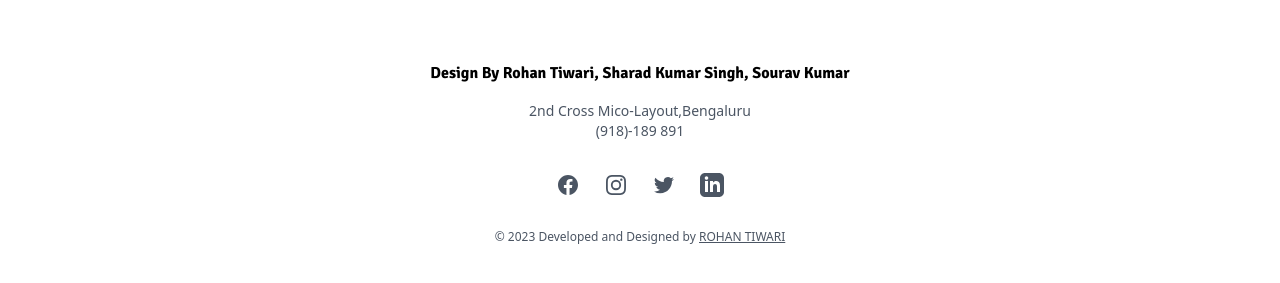
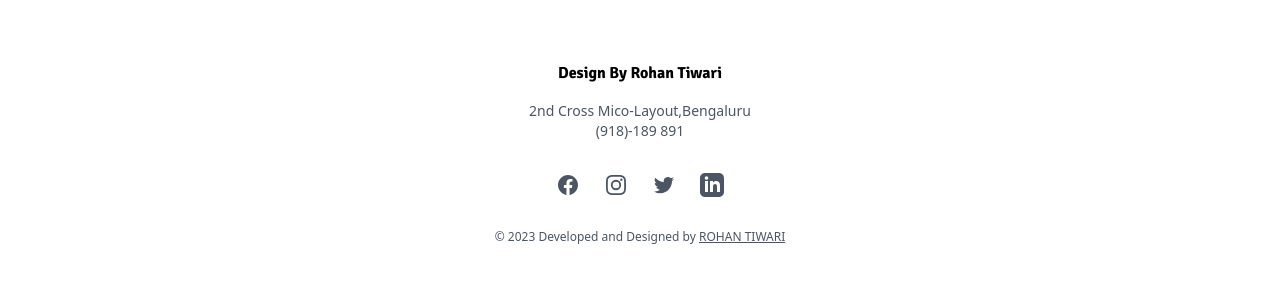
Before and after one commit to 23415/Photography, a plain HTML site: page index.html in a window 1280 px wide. Shown: the part 1883-2166 px from the top of the page. Drawn offline with nearby package versions, Linux system fonts and the light colour scheme; some packages are replaced by stand-ins of ours; a script that the page names is missing.

Commit message:
index.html

```diff
--- a/index.html
+++ b/index.html
@@ -266,7 +266,7 @@
       <div class="grid grid-cols-1 gap-8 text-center mx-auto">
         <div>
           <p class="font-signika"><b>Design By
-            Rohan Tiwari, Sharad Kumar Singh, Sourav Kumar</b></p>
+            Rohan Tiwari</b></p>
           <p class="mt-4 text-sm text-gray-600 dark:text-gray-300">
           2nd Cross Mico-Layout,Bengaluru<br />(918)-189 891
           </p>
```
